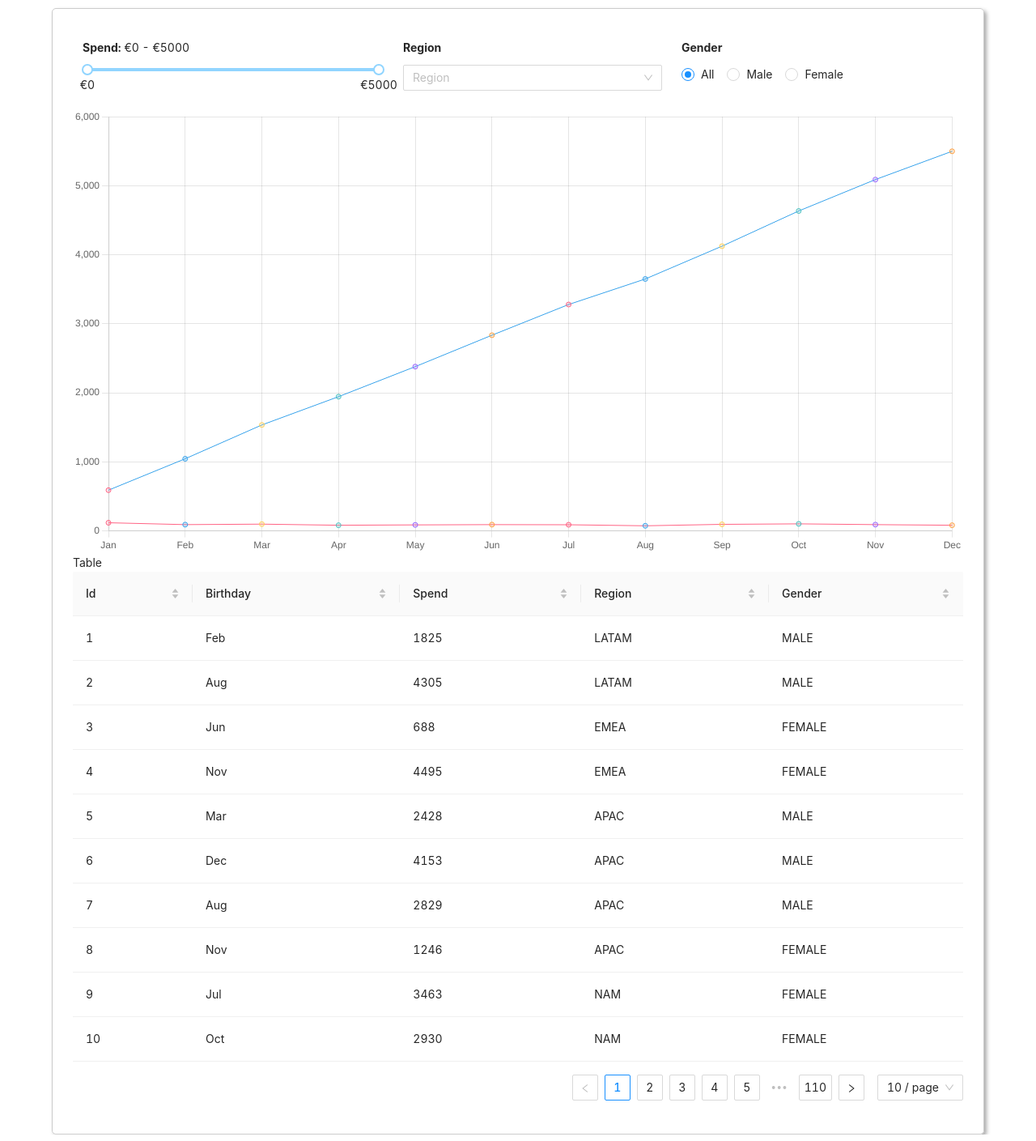
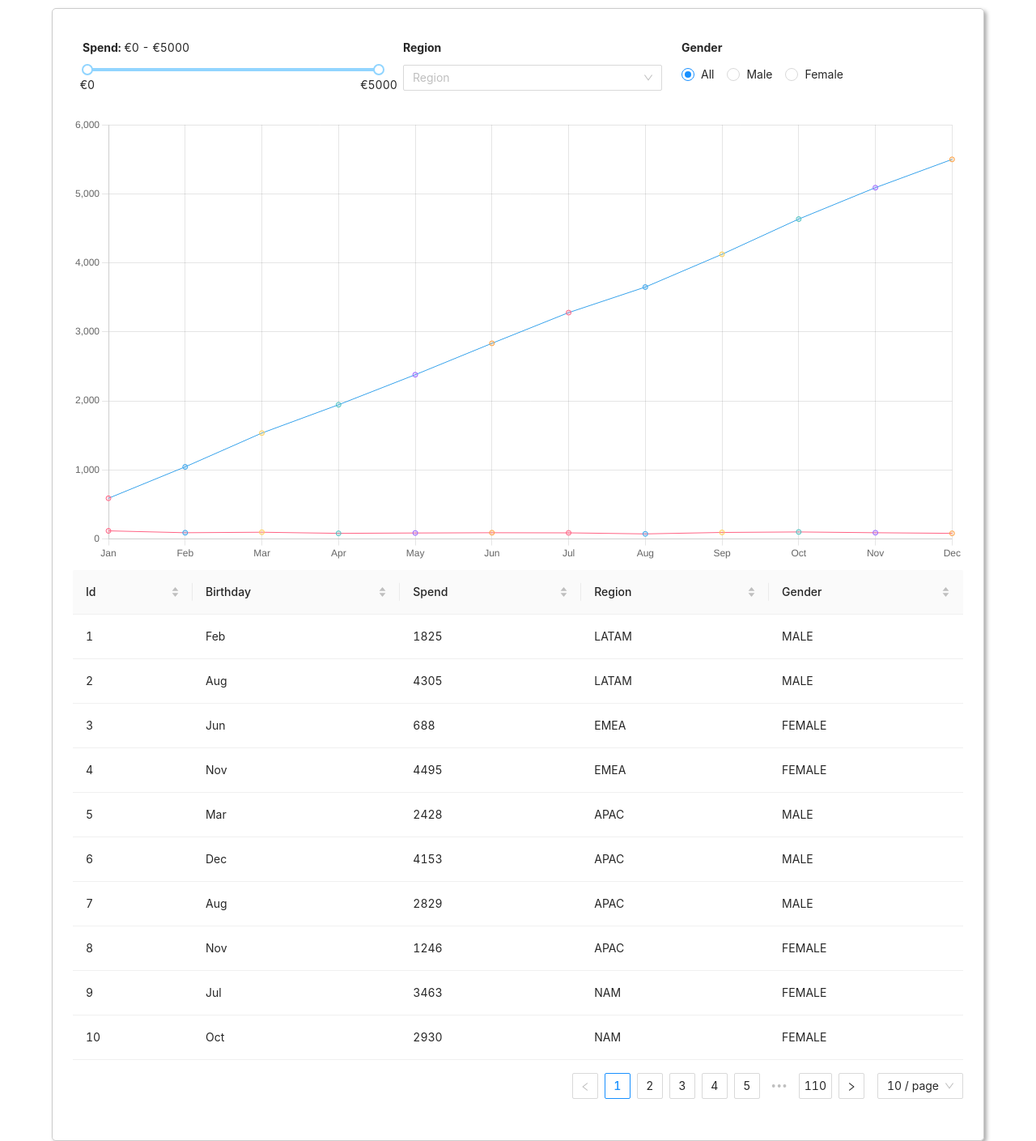
Before and after one commit to colin5530/andopen-tech-test, a React (Create React App) app: page / in a window 1280 px wide. Shown: the whole page at 81% size. Built offline with nearby package versions, Linux system fonts and the light colour scheme.

Commit message:
Working on spacing (#11)

```diff
--- /dev/null
+++ b/src/components/ChartContainer/ChartContainer.css
@@ -0,0 +1,3 @@
+.c-ChartContainer {
+  margin: 10px 0;
+}
--- a/src/components/ChartContainer/ChartContainer.js
+++ b/src/components/ChartContainer/ChartContainer.js
@@ -2,6 +2,7 @@ import React, { useEffect, useRef } from 'react';
 import { CategoryScale, Chart, LineController, LineElement, PointElement, LinearScale, Title } from 'chart.js'
 import { useUserData } from '../../userDataContext';
 import { months } from '../../utils';
+import './ChartContainer.css';
 
 Chart.register(CategoryScale, LineController, LineElement, PointElement, LinearScale, Title);
 
@@ -68,7 +69,7 @@ const ChartContainer = () => {
   }, [visibleUsers]);
 
   return (
-    <div>
+    <div className='c-ChartContainer'>
       <canvas ref={chartRef} id="myChart" width="400" height="200"></canvas>
     </div>
   )
--- /dev/null
+++ b/src/components/TableContainer/TableContainer.css
@@ -0,0 +1,3 @@
+.c-TableContainer {
+  margin: 10px 0;
+}
--- a/src/components/TableContainer/TableContainer.js
+++ b/src/components/TableContainer/TableContainer.js
@@ -2,6 +2,7 @@ import React from 'react';
 import { Table } from 'antd';
 import { useUserData } from '../../userDataContext';
 import { months } from '../../utils';
+import './TableContainer.css';
 
 const TableContainer = () => {
   const {visibleUsers} = useUserData();
@@ -41,8 +42,7 @@ const TableContainer = () => {
   ];
 
   return (
-    <div>
-      Table
+    <div className='c-TableContainer'>
       <Table dataSource={visibleUsers} columns={columns} />
     </div>
   )
```
